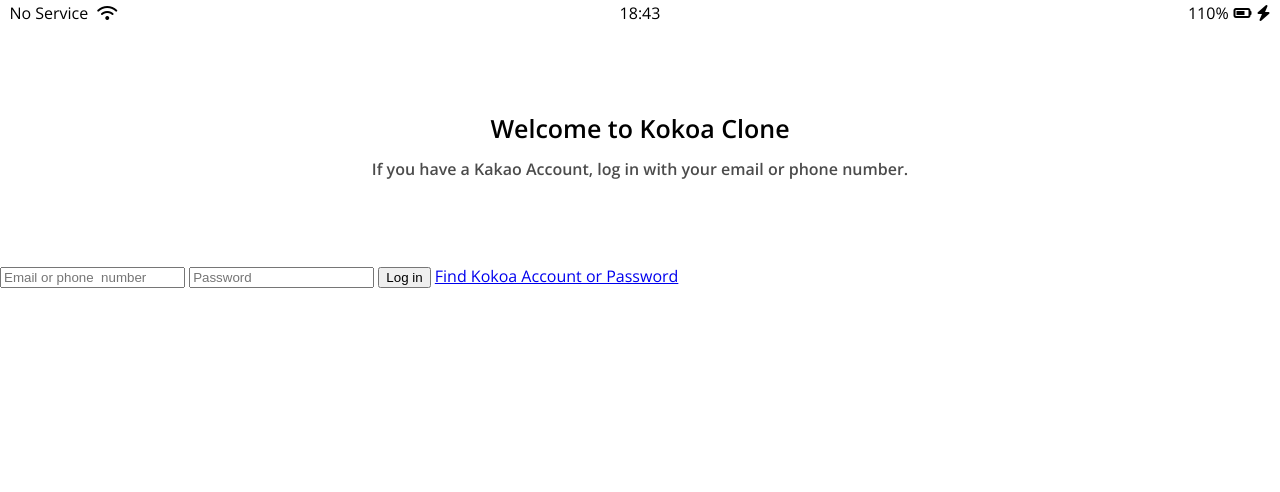
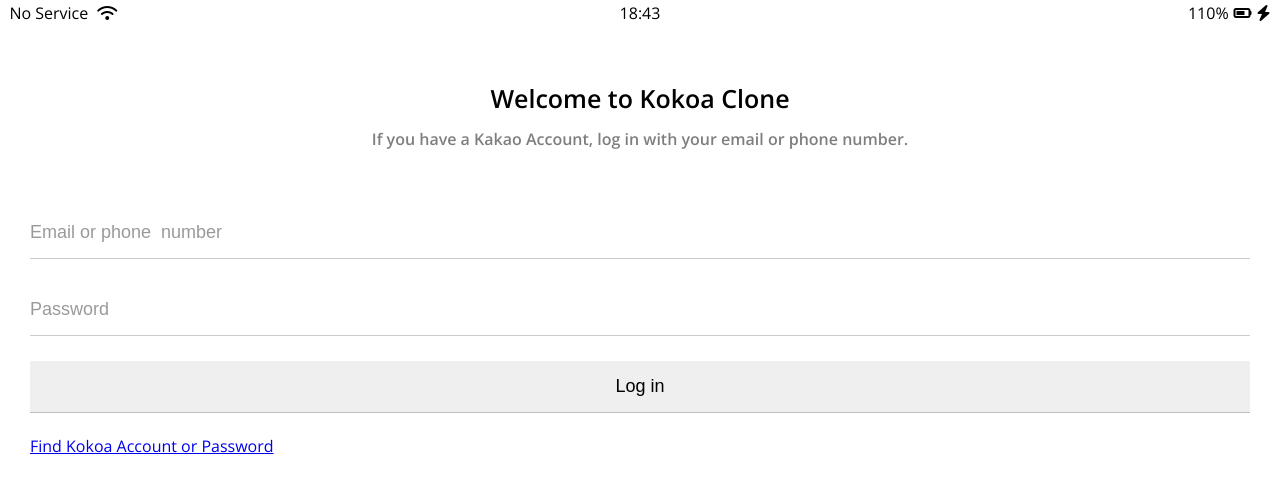
Before and after one commit to westone034626/kokoa-clone-2020, a plain HTML site: page index.html in a window 1280 px wide. Drawn offline with nearby package versions, Linux system fonts and the light colour scheme.

Commit message:
feat: Add css > login-form html tag in styles.css

```diff
--- a/css/styles.css
+++ b/css/styles.css
@@ -7,7 +7,7 @@
 }
 
 .welcome-header {
-  margin: 90px 0px;
+  margin: 60px 0px;
   text-align: center;
   display: flex;
   flex-direction: column;
@@ -21,6 +21,28 @@
 }
 
 .welcome-header__text {
-  width: 70%;
-  opacity: 0.7;
+  width: 80%;
+  opacity: 0.5;
 }
+
+#login-form {
+  display: flex;
+  flex-direction: column;
+  margin: 0px 30px;
+}
+
+#login-form input {
+  border: none;
+  padding: 15px 0px;
+  font-size: 18px;
+  border-bottom: 1px solid rgba(0, 0, 0, 0.2);
+  margin-bottom: 25px;
+}
+
+#login-form input::placeholder {
+  color: rgba(0, 0, 0, 0.4);
+}
+
+#login-form input:focus {
+  border-color: rgba(0, 0, 0, 0.4);
+}
```
